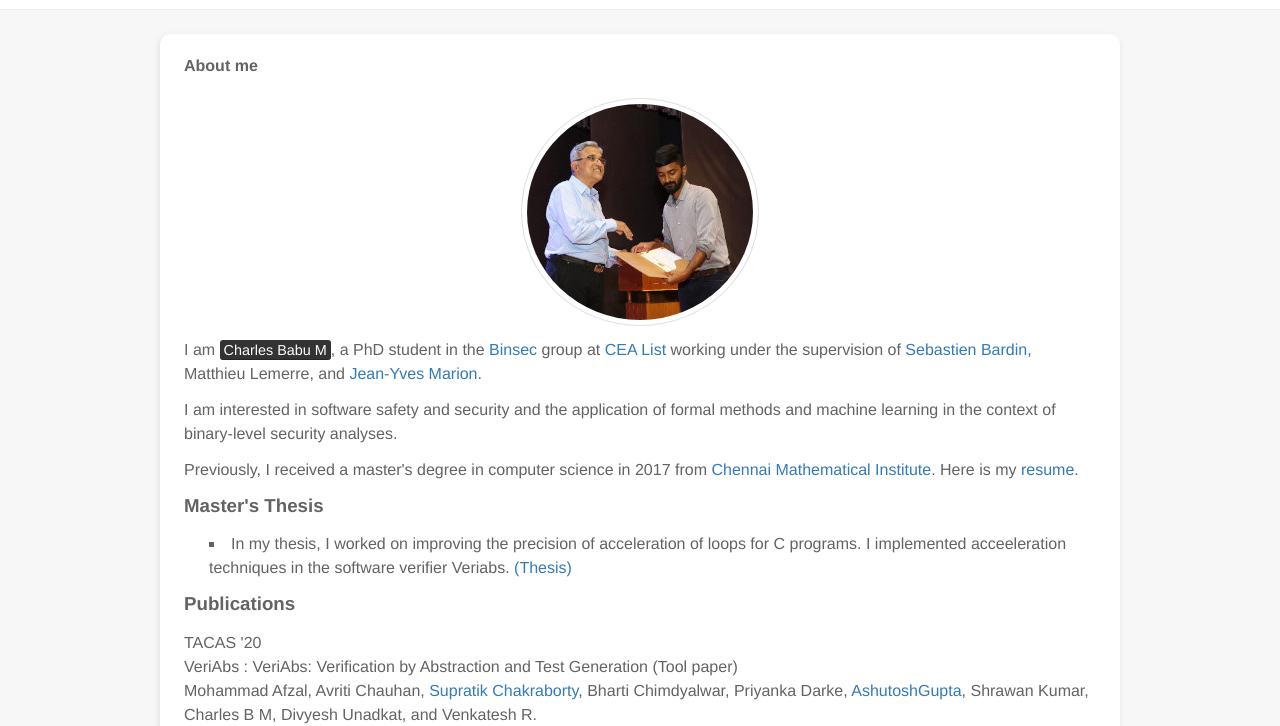
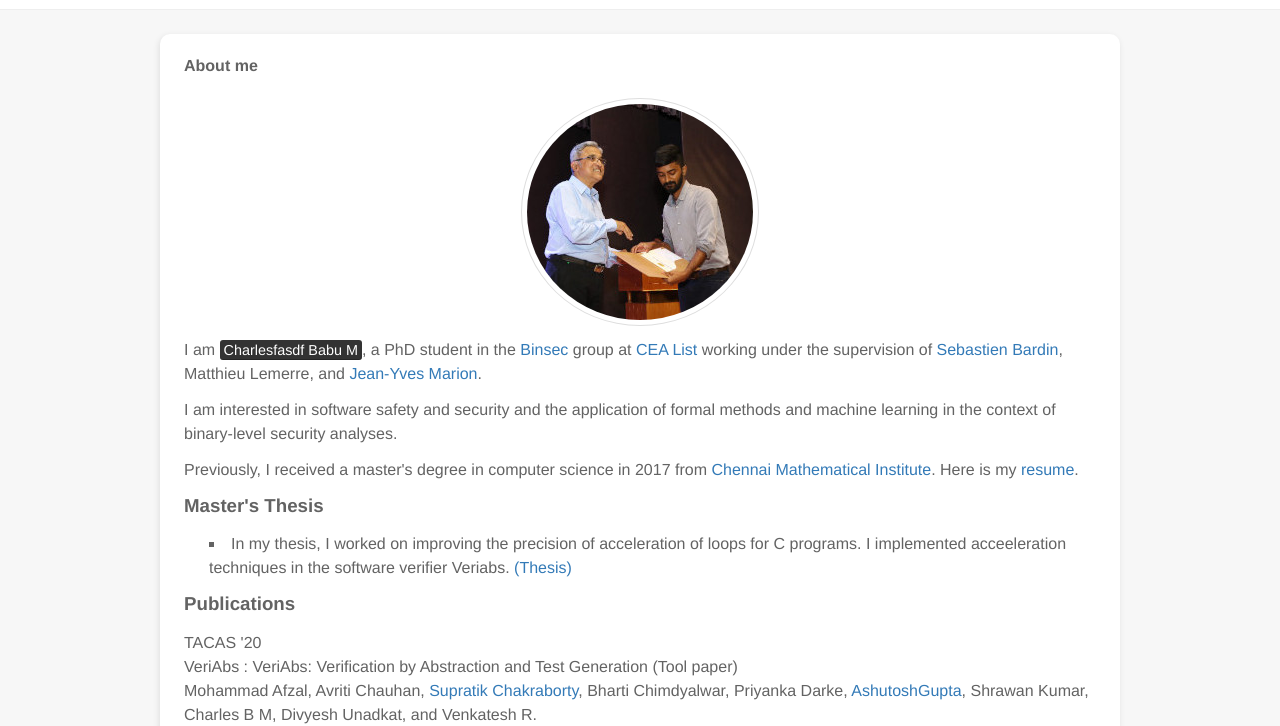
Before and after one commit to charleskm6/charleskm6.github.io, a plain HTML site: page about/index.html in a window 1280 px wide. Shown: the part 80-806 px from the top of the page. Drawn offline with Linux system fonts and the light colour scheme; files whose address does not match are found by name.

Commit message:
Fix code

```diff
--- a/about/index.html
+++ b/about/index.html
@@ -69,7 +69,7 @@
 </div>
 </div>
 <p></p>
-<p class="bottom-three">I am <span class="mark">Charles Babu M</span>, a PhD student in the <a href="https://binsec.github.io/">Binsec</a> group at <a href="http://www-list.cea.fr/en/">CEA List</a> working under the supervision of <a href="http://sebastien.bardin.free.fr/">Sebastien Bardin</a>, Matthieu Lemerre, and <a href="https://members.loria.fr/JYMarion/">Jean-Yves Marion</a>.</p>
+<p class="bottom-three">I am <span class="mark">Charlesfasdf Babu M</span>, a PhD student in the <a href="https://binsec.github.io/">Binsec</a> group at <a href="http://www-list.cea.fr/en/">CEA List</a> working under the supervision of <a href="http://sebastien.bardin.free.fr/">Sebastien Bardin</a>, Matthieu Lemerre, and <a href="https://members.loria.fr/JYMarion/">Jean-Yves Marion</a>.</p>
 
 <p class="bottom-three">
         I am interested in software safety and security and the application of formal methods and machine learning in the context of binary-level security analyses.</p><p>Previously, I received a master's degree in computer science in 2017 from <a href="https://www.cmi.ac.in/">Chennai Mathematical Institute</a>. Here is my
```
